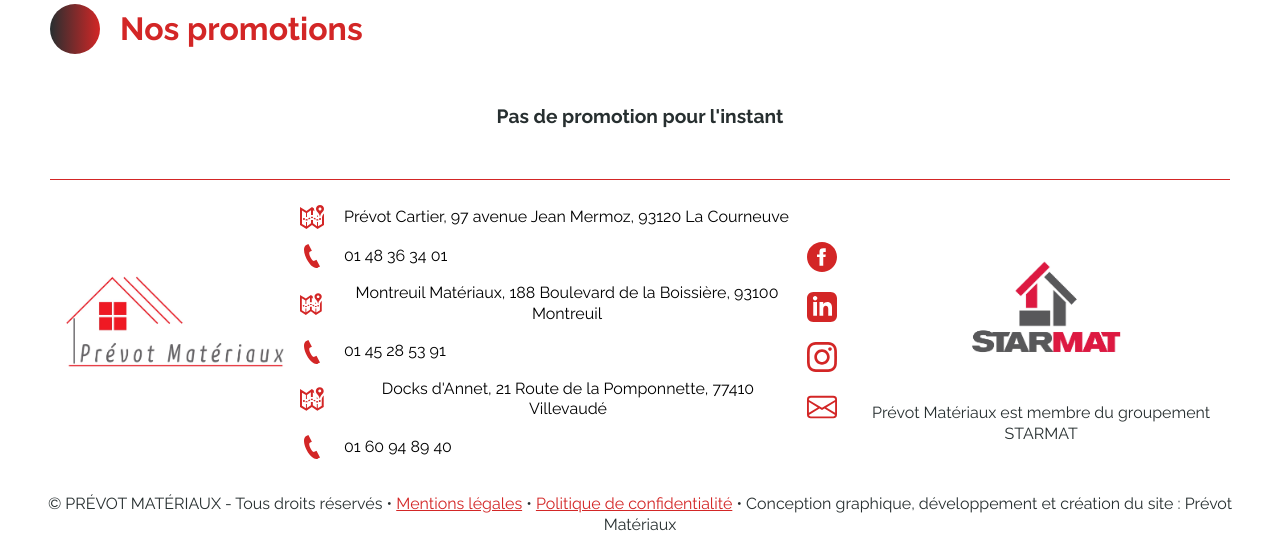
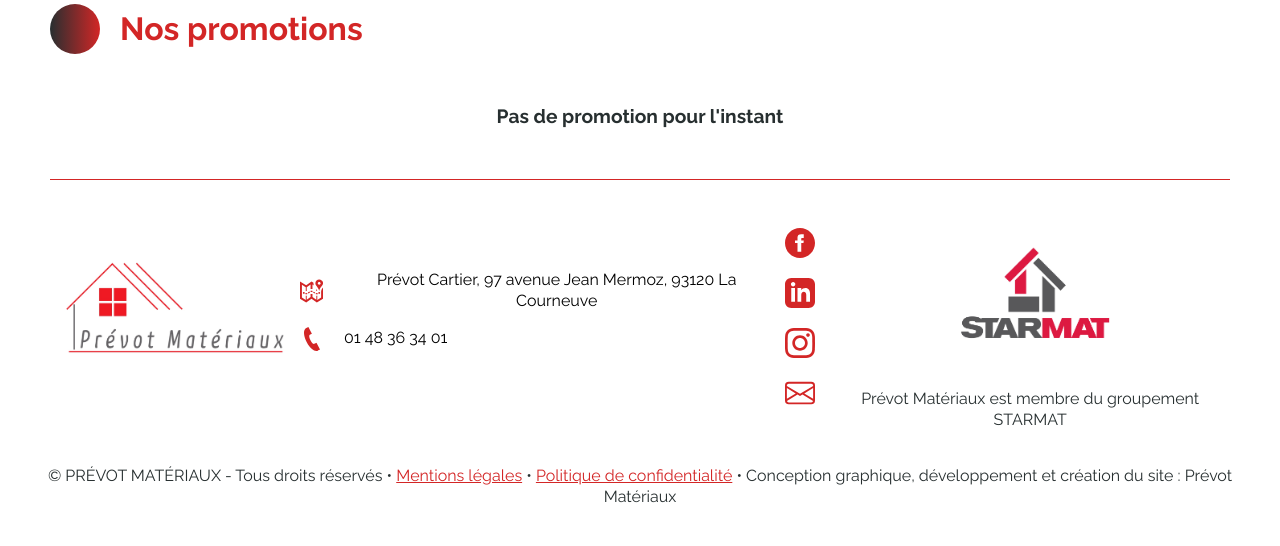
Before and after one commit to Mistrale94/prevot-materiaux, a PHP site: page /index.php in a window 1280 px wide. Shown: the part 756-1302 px from the top of the page. After the commit the page ends 1259 px from the top, so only its background shows below. Run offline with PHP 8.4, Linux system fonts and the light colour scheme; data that the repository does not hold is empty; some libraries are stand-ins or nearby versions.

Commit message:
retrait dock montreuil footer

```diff
--- a/includes/footer.php
+++ b/includes/footer.php
@@ -15,30 +15,6 @@
                     <path d="M20 22.621l-3.521-6.795c-.008.004-1.974.97-2.064 1.011-2.24 1.086-6.799-7.82-4.609-8.994l2.083-1.026-3.493-6.817-2.106 1.039c-7.202 3.755 4.233 25.982 11.6 22.615.121-.055 2.102-1.029 2.11-1.033z"/>
                 </svg>
                 <a href="tel:01 48 36 34 01">01 48 36 34 01</a>
-            </div>
-            <div>
-                <svg xmlns="http://www.w3.org/2000/svg" viewBox="0 0 24 24">
-                    <path d="M17.492 15.432c-.433 0-.855-.087-1.253-.259l.467-1.082c.25.107.514.162.786.162.222 0 .441-.037.651-.11l.388 1.112c-.334.118-.683.177-1.039.177zm-10.922-.022c-.373 0-.741-.066-1.093-.195l.407-1.105c.221.081.451.122.686.122.26 0 .514-.05.754-.148l.447 1.09c-.382.157-.786.236-1.201.236zm8.67-.783l-1.659-.945.583-1.024 1.66.945-.584 1.024zm-6.455-.02l-.605-1.011 1.639-.981.605 1.011-1.639.981zm3.918-1.408c-.243-.101-.5-.153-.764-.153-.23 0-.457.04-.674.119l-.401-1.108c.346-.125.708-.188 1.075-.188.42 0 .83.082 1.217.244l-.453 1.086zm7.327-.163c-.534 0-.968.433-.968.968 0 .535.434.968.968.968.535 0 .969-.434.969-.968 0-.535-.434-.968-.969-.968zm-16.061 0c-.535 0-.969.433-.969.968 0 .535.434.968.969.968s.969-.434.969-.968c0-.535-.434-.968-.969-.968zm18.031-.832v6.683l-4 2.479v-4.366h-1v4.141l-4-2.885v-3.256h-2v3.255l-4 2.885v-4.14h-1v4.365l-4-2.479v-13.294l4 2.479v3.929h1v-3.927l4-2.886v4.813h2v-4.813l1.577 1.138c-.339-.701-.577-1.518-.577-2.524l.019-.345-2.019-1.456-5.545 4-6.455-4v18l6.455 4 5.545-4 5.545 4 6.455-4v-11.618l-.039.047c-.831.982-1.614 1.918-1.961 3.775zm2-8.403c0-2.099-1.9-3.801-4-3.801s-4 1.702-4 3.801c0 3.121 3.188 3.451 4 8.199.812-4.748 4-5.078 4-8.199zm-5.5.199c0-.829.672-1.5 1.5-1.5s1.5.671 1.5 1.5-.672 1.5-1.5 1.5-1.5-.671-1.5-1.5zm-.548 8c-.212-.992-.547-1.724-.952-2.334v2.334h.952z"/>
-                </svg>
-                <a href="https://www.google.fr/maps/place/188+Boulevard+de+la+Boissi%C3%A8re,+93100+Montreuil/@48.8770177,2.4614791,17z/data=!3m1!4b1!4m5!3m4!1s0x47e612ca3365cf91:0xcbd663eecd447129!8m2!3d48.8770142!4d2.4636678" target="_blank">Montreuil Matériaux, 188 Boulevard de la Boissière, 93100 Montreuil</a>
-            </div>
-            <div>
-                <svg xmlns="http://www.w3.org/2000/svg" viewBox="0 0 24 24">
-                    <path d="M20 22.621l-3.521-6.795c-.008.004-1.974.97-2.064 1.011-2.24 1.086-6.799-7.82-4.609-8.994l2.083-1.026-3.493-6.817-2.106 1.039c-7.202 3.755 4.233 25.982 11.6 22.615.121-.055 2.102-1.029 2.11-1.033z"/>
-                </svg>
-                <a href="tel:01 48 36 34 01">01 45 28 53 91</a>
-            </div>
-            <div>
-                <svg xmlns="http://www.w3.org/2000/svg" viewBox="0 0 24 24">
-                    <path d="M17.492 15.432c-.433 0-.855-.087-1.253-.259l.467-1.082c.25.107.514.162.786.162.222 0 .441-.037.651-.11l.388 1.112c-.334.118-.683.177-1.039.177zm-10.922-.022c-.373 0-.741-.066-1.093-.195l.407-1.105c.221.081.451.122.686.122.26 0 .514-.05.754-.148l.447 1.09c-.382.157-.786.236-1.201.236zm8.67-.783l-1.659-.945.583-1.024 1.66.945-.584 1.024zm-6.455-.02l-.605-1.011 1.639-.981.605 1.011-1.639.981zm3.918-1.408c-.243-.101-.5-.153-.764-.153-.23 0-.457.04-.674.119l-.401-1.108c.346-.125.708-.188 1.075-.188.42 0 .83.082 1.217.244l-.453 1.086zm7.327-.163c-.534 0-.968.433-.968.968 0 .535.434.968.968.968.535 0 .969-.434.969-.968 0-.535-.434-.968-.969-.968zm-16.061 0c-.535 0-.969.433-.969.968 0 .535.434.968.969.968s.969-.434.969-.968c0-.535-.434-.968-.969-.968zm18.031-.832v6.683l-4 2.479v-4.366h-1v4.141l-4-2.885v-3.256h-2v3.255l-4 2.885v-4.14h-1v4.365l-4-2.479v-13.294l4 2.479v3.929h1v-3.927l4-2.886v4.813h2v-4.813l1.577 1.138c-.339-.701-.577-1.518-.577-2.524l.019-.345-2.019-1.456-5.545 4-6.455-4v18l6.455 4 5.545-4 5.545 4 6.455-4v-11.618l-.039.047c-.831.982-1.614 1.918-1.961 3.775zm2-8.403c0-2.099-1.9-3.801-4-3.801s-4 1.702-4 3.801c0 3.121 3.188 3.451 4 8.199.812-4.748 4-5.078 4-8.199zm-5.5.199c0-.829.672-1.5 1.5-1.5s1.5.671 1.5 1.5-.672 1.5-1.5 1.5-1.5-.671-1.5-1.5zm-.548 8c-.212-.992-.547-1.724-.952-2.334v2.334h.952z"/>
-                </svg>
-                <a href="https://www.google.com/maps/place/Docks+d'Annet/@48.9024621,2.6645398,19z/data=!4m5!3m4!1s0x0:0xa0f596fabc64037b!8m2!3d48.9023708!4d2.6645476" target="_blank">Docks d'Annet, 21 Route de la Pomponnette, 77410 Villevaudé</a>
-            </div>
-            <div class="none">
-                <svg xmlns="http://www.w3.org/2000/svg" viewBox="0 0 24 24">
-                    <path d="M20 22.621l-3.521-6.795c-.008.004-1.974.97-2.064 1.011-2.24 1.086-6.799-7.82-4.609-8.994l2.083-1.026-3.493-6.817-2.106 1.039c-7.202 3.755 4.233 25.982 11.6 22.615.121-.055 2.102-1.029 2.11-1.033z"/>
-                </svg>
-                <a href="tel:01 48 36 34 01">01 60 94 89 40</a>
             </div>
         </div>
         <div id="social">
```
